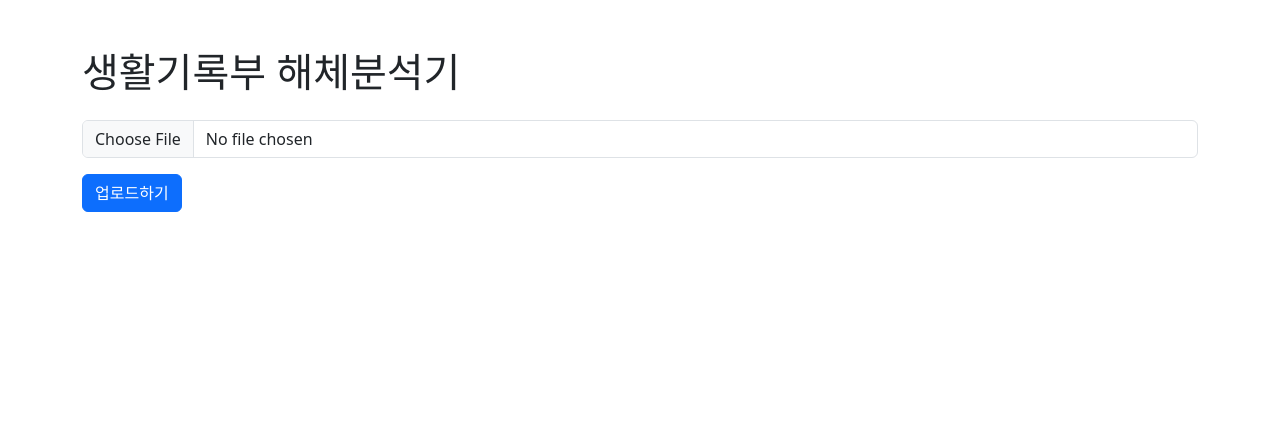
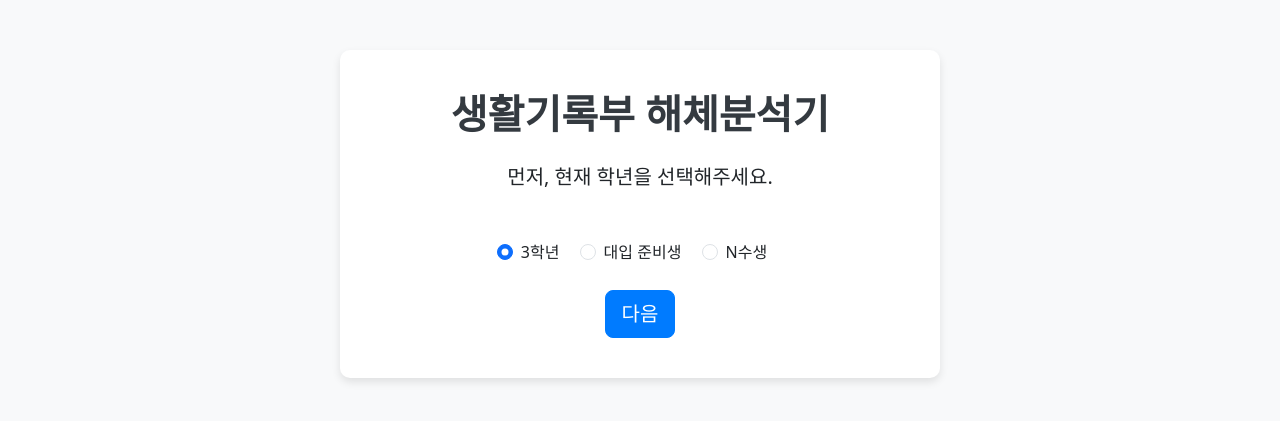
Before and after one commit to sphill98/StudentParser, a Flask app: page / in a window 1280 px wide. Shown: the top 421 px of the page. Run offline with Flask 3, Linux system fonts and the light colour scheme.

Commit message:
HTML Update and Grade Selection Update

```diff
--- a/student_parser/main.py
+++ b/student_parser/main.py
@@ -19,48 +19,52 @@ def index():
         session.clear()
     return render_template('index.html')
 
+@main.route('/handle_grade_selection', methods=['POST'])
+def handle_grade_selection():
+    curr_grade = request.form.get('curr_grade')
+    if curr_grade is None:
+        flash('Please select a grade.')
+        return redirect(url_for('main.index'))
+    session['curr_grade'] = int(curr_grade)
+    return redirect(url_for('main.upload'))
+
 @main.route('/upload', methods=['GET', 'POST'])
-def upload_file():
+def upload():
     if request.method == 'POST':
         if 'file' not in request.files:
             flash('No file part')
-            return redirect(url_for('main.index'))
+            return redirect(request.url)
         file = request.files['file']
         if file.filename == '':
             flash('No selected file')
-            return redirect(url_for('main.index'))
+            return redirect(request.url)
         if file and allowed_file(file.filename):
             filename = file.filename
-            # Use app's upload folder config
             filepath = os.path.join(current_app.config['UPLOAD_FOLDER'], filename)
             file.save(filepath)
-
             try:
                 df = extract_subjects_from_pdf(filepath)
-
                 session['dataframe'] = df.to_json()
-
                 csv_filename = f"output_{uuid.uuid4().hex}.csv"
                 output_csv_path = os.path.join(current_app.config['UPLOAD_FOLDER'], csv_filename)
-
                 df.to_csv(output_csv_path, index=False, encoding='utf-8-sig')
-
                 session['csv_path'] = output_csv_path
-
-                return render_template('download.html', filename=csv_filename)
+                return redirect(url_for('main.results'))
             except Exception as e:
                 flash(f"An error occurred: {e}")
                 return redirect(url_for('main.index'))
         else:
             flash('Only PDF files are allowed')
-            return redirect(url_for('main.index'))
-    else: # GET request
-        csv_path = session.get('csv_path')
-        if csv_path and os.path.exists(csv_path):
-            filename = os.path.basename(csv_path)
-            return render_template('download.html', filename=filename)
-        else:
-            return redirect(url_for('main.index'))
+            return redirect(request.url)
+    return render_template('upload.html')
+
+@main.route('/results')
+def results():
+    csv_path = session.get('csv_path')
+    if not csv_path or not os.path.exists(csv_path):
+        return redirect(url_for('main.index'))
+    filename = os.path.basename(csv_path)
+    return render_template('download.html', filename=filename)
 
 @main.route('/download/<filename>')
 def download_file(filename):
@@ -70,26 +74,34 @@ def download_file(filename):
 @main.route('/graph-general')
 def graph_general():
     df_json = session.get('dataframe')
+    curr_grade = session.get('curr_grade')
     if not df_json:
-        return "Dataframe not found in session. Please upload a file first."
-
+        return "파일이 없습니다. 파일을 먼저 업로드해주세요."
+    if curr_grade is None:
+        return "학년 선택을 먼저 해주세요."
     df = pd.read_json(StringIO(df_json))
-    averages = compute_main_subject_averages(df)
+    averages = compute_main_subject_averages(df, curr_grade)
+    # For Logging
+    print(averages, curr_grade)
     labels = ["국어", "수학", "영어", "사탐", "과탐"]
     data = []
     for l in labels:
-        data.append(averages[l])
+        data.append(averages.get(l))
 
     return render_template('graph_general.html', labels=labels, data=data)
 
 @main.route('/graph-science')
 def graph_science():
     df_json = session.get('dataframe')
+    curr_grade = session.get('curr_grade')
     if not df_json:
-        return "Dataframe not found in session. Please upload a file first."
-
+        return "파일이 없습니다. 파일을 먼저 업로드해주세요."
+    if curr_grade is None:
+        return "학년 선택을 먼저 해주세요."
     df = pd.read_json(StringIO(df_json))
-    averages = compute_science_subject_averages(df)
+    averages = compute_science_subject_averages(df, curr_grade)
+    # For Logging
+    print(averages, curr_grade)
     labels = ["통합과학", "물리학Ⅰ", "화학Ⅰ", "생명과학Ⅰ", "지구과학Ⅰ"]
     real_labels = []
     data = []
@@ -103,11 +115,15 @@ def graph_science():
 @main.route('/graph-liberal')
 def graph_liberal():
     df_json = session.get('dataframe')
+    curr_grade = session.get('curr_grade')
     if not df_json:
-        return "Dataframe not found in session. Please upload a file first."
-
+        return "파일이 없습니다. 파일을 먼저 업로드해주세요."
+    if curr_grade is None:
+        return "학년 선택을 먼저 해주세요."
     df = pd.read_json(StringIO(df_json))
-    averages = compute_liberal_subject_averages(df)
+    averages = compute_liberal_subject_averages(df, curr_grade)
+    # For Logging
+    print(averages, curr_grade)
     labels = ["통합사회", "한국사", "한국지리", "세계지리", "세계사", "동아시아사", "경제", "정치와 법", "생활과 윤리", "윤리와 사상", "사회·문화"]
     real_labels = []
     data = []
--- a/student_parser/templates/graph_general.html
+++ b/student_parser/templates/graph_general.html
@@ -56,7 +56,7 @@
   <div class="legend-item"><div class="legend-color" style="background-color: #9966FF;"></div>과탐</div>
 </div>
 
-<a href="{{ url_for('main.upload_file') }}" class="btn btn-primary">Return</a>
+<a href="{{ url_for('main.results') }}" class="btn btn-primary">Return</a>
 
 <script>
   const labels = {{ labels | tojson }};
--- a/student_parser/templates/graph_liberal.html
+++ b/student_parser/templates/graph_liberal.html
@@ -50,7 +50,7 @@
 
 
 
-<a href="{{ url_for('main.upload_file') }}" class="btn btn-primary">Return</a>
+<a href="{{ url_for('main.results') }}" class="btn btn-primary">Return</a>
 
 <script>
   const labels = {{ labels | tojson }};
--- a/student_parser/templates/graph_science.html
+++ b/student_parser/templates/graph_science.html
@@ -50,7 +50,7 @@
 
 
 
-<a href="{{ url_for('main.upload_file') }}" class="btn btn-primary">Return</a>
+<a href="{{ url_for('main.results') }}" class="btn btn-primary">Return</a>
 
 <script>
   const labels = {{ labels | tojson }};
--- a/student_parser/templates/index.html
+++ b/student_parser/templates/index.html
@@ -3,22 +3,48 @@
 <head>
     <title>Student Grade Parser</title>
     <link href="https://cdn.jsdelivr.net/npm/bootstrap@5.3.0-alpha1/dist/css/bootstrap.min.css" rel="stylesheet">
+    <style>
+        body {
+            background-color: #f8f9fa;
+        }
+        .container {
+            max-width: 600px;
+            background-color: #ffffff;
+            padding: 40px;
+            border-radius: 10px;
+            box-shadow: 0 4px 8px rgba(0,0,0,0.1);
+            margin-top: 50px;
+        }
+        h1 {
+            color: #343a40;
+            font-weight: 600;
+        }
+        .btn-primary {
+            background-color: #007bff;
+            border-color: #007bff;
+        }
+    </style>
 </head>
 <body>
-    <div class="container mt-5">
-        {% with messages = get_flashed_messages() %}
-          {% if messages %}
-            <div class="alert alert-danger">
-              {{ messages[0] }}
+    <div class="container text-center">
+        <h1 class="mb-4">생활기록부 해체분석기</h1>
+        <p class="lead mb-5">먼저, 현재 학년을 선택해주세요.</p>
+        <form action="{{ url_for('main.handle_grade_selection') }}" method="post">
+            <div class="mb-4">
+                <div class="form-check form-check-inline">
+                    <input class="form-check-input" type="radio" name="curr_grade" id="grade3" value="0" checked>
+                    <label class="form-check-label" for="grade3">3학년</label>
+                </div>
+                <div class="form-check form-check-inline">
+                    <input class="form-check-input" type="radio" name="curr_grade" id="prepare" value="1">
+                    <label class="form-check-label" for="prepare">대입 준비생</label>
+                </div>
+                <div class="form-check form-check-inline">
+                    <input class="form-check-input" type="radio" name="curr_grade" id="nsu" value="2">
+                    <label class="form-check-label" for="nsu">N수생</label>
+                </div>
             </div>
-          {% endif %}
-        {% endwith %}
-        <h1 class="mb-4">생활기록부 해체분석기</h1>
-        <form action="{{ url_for('main.upload_file') }}" method="post" enctype="multipart/form-data">
-            <div class="mb-3">
-                <input type="file" class="form-control" name="file">
-            </div>
-            <button type="submit" class="btn btn-primary">업로드하기</button>
+            <button type="submit" class="btn btn-primary btn-lg">다음</button>
         </form>
     </div>
 </body>
```
Also changed, not shown: student_parser/calculators.py (+26 -9 lines).
